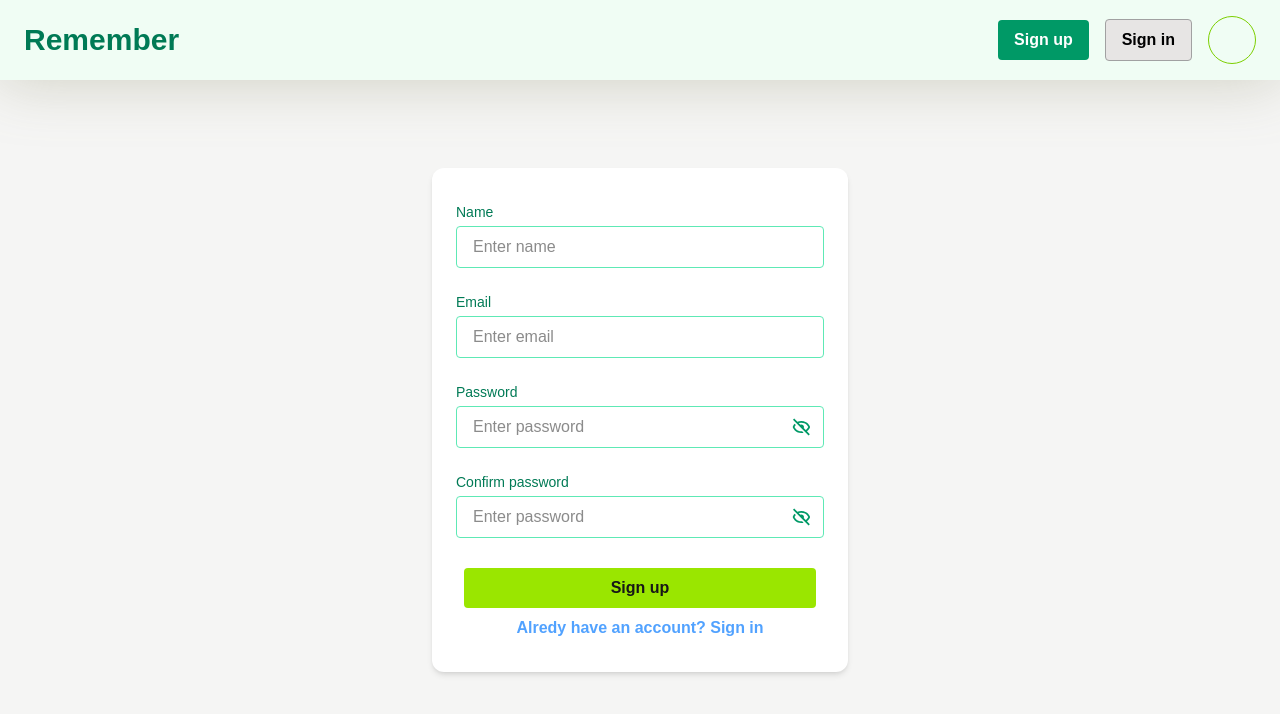
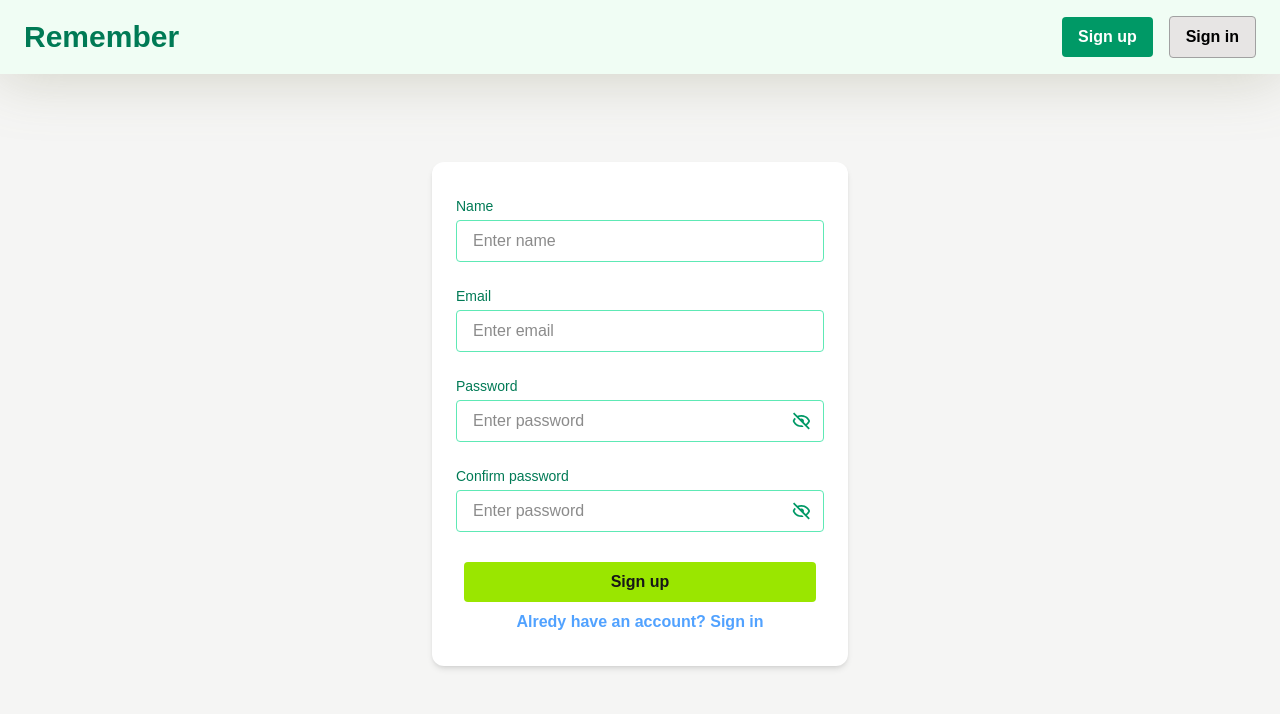
Before and after one commit to Remember-appp/remember-frontend, a Next.js app: page /register in a window 1280 px wide. Shown: the top 714 px of the page. Built offline with nearby package versions, Linux system fonts and the light colour scheme.

Commit message:
pfp deleted

```diff
--- a/src/app/layout.js
+++ b/src/app/layout.js
@@ -14,8 +14,8 @@ const geistMono = Geist_Mono({
 })
 
 export const metadata = {
-  title: 'Create Next App',
-  description: 'Generated by create next app',
+  title: 'Remember',
+  description: 'Remember app',
 }
 
 export default function RootLayout({ children }) {
--- a/src/components/NavBar.jsx
+++ b/src/components/NavBar.jsx
@@ -40,12 +40,6 @@ export default function NavBar() {
             Sign in
           </Link>
         )}
-        <Button
-          text={''}
-          className={
-            'w-12 h-12 rounded-full border-[1px] border-lime-500 text-black flex items-center justify-center font-bold hover:scale-105 transition-transform duration-200'
-          }
-        />
       </div>
     </nav>
   )
--- a/src/components/PasswordInput.jsx
+++ b/src/components/PasswordInput.jsx
@@ -3,7 +3,6 @@ import styles from '../styles/Icon.module.css'
 import React, { useState } from 'react'
 import { BiShow } from 'react-icons/bi'
 import { BiHide } from 'react-icons/bi'
-import P from './P'
 
 function PasswordInput({
   classNameDiv,
--- a/src/utils/authValidators.js
+++ b/src/utils/authValidators.js
@@ -1,7 +1,5 @@
 export const validateAuthName = (value) => {
   if (!value) return 'Name is required'
-
-  if (!/^[A-Z]/.test(value)) return 'Name must start with a capital letter'
 
   if (value.length < 4) return 'Name must be at least 4 characters'
 
```
